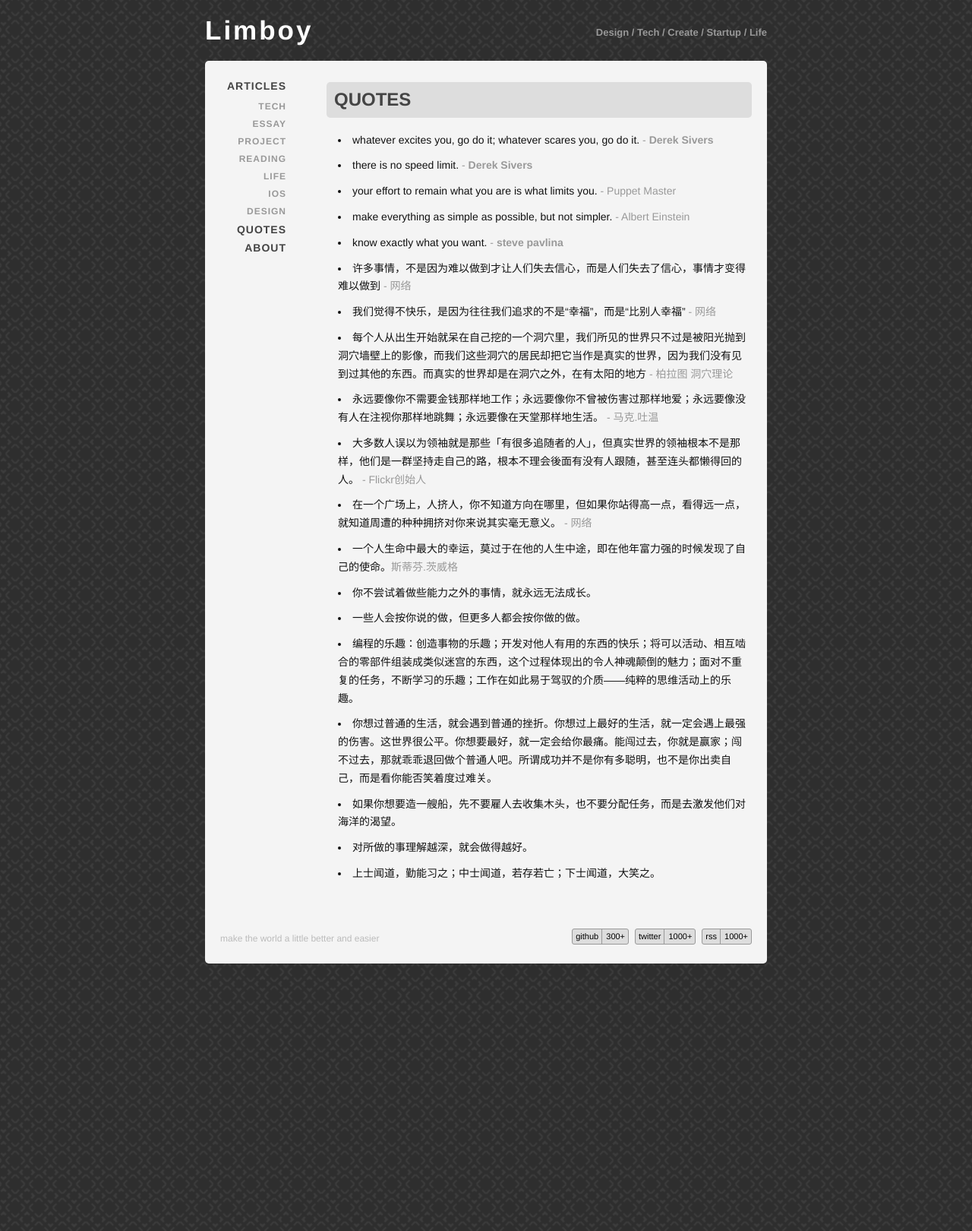
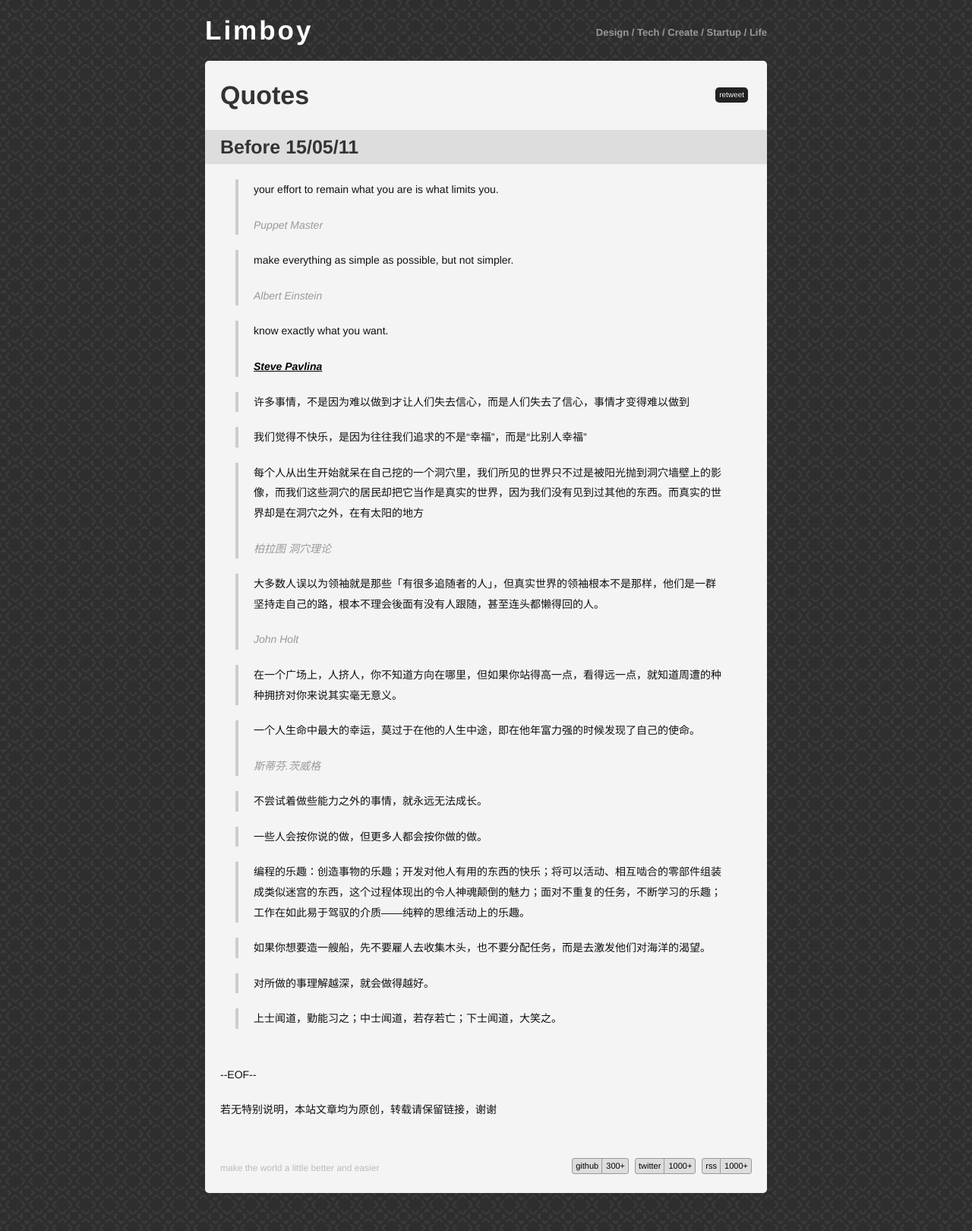
Before and after one commit to limboy/lzyy.github.com, a Jekyll site: the page built from quotes.md, in a window 1280 px wide. Shown: the whole page at 76% size. Built offline with Jekyll 4.4.1, drawn with Linux system fonts in a browser that asks for light colours; Markdown is read by kramdown in place of the engine named in the settings; comment, search, counter and statistics services are not loaded.

Commit message:
reformat quotes

```diff
--- a/css/style.css
+++ b/css/style.css
@@ -291,12 +291,17 @@
 	text-shadow:0 1px 0 #DDDAAA;
 	width:740px;
 }
+cite {
+	font-style: italic;
+    color: #999999;
+}
 em {
 	font-style:italic;
 }
 blockquote {
-	font-style:italic;
-	margin: 30px;
+	margin: 20px;
+    border-left: 4px solid #ccc;
+    padding: 0 20px;
 }
 div#disqus_thread {
 	margin:50px 0 0;
--- a/quotes.html
+++ /dev/null
@@ -1,27 +0,0 @@
----
-layout: default
----
-
-<h1>QUOTES</h1>
-
-<ul class="index">
-<li>whatever excites you, go do it; whatever scares you, go do it.<span style="color:#999"> - <a style="color:#999" href="http://sivers.org/scares-excites-do-it">Derek Sivers</a></span></li>
-<li>there is no speed limit.<span style="color:#999"> - <a style="color:#999" href="http://sivers.org/kimo">Derek Sivers</a></span></li>
-<li>your effort to remain what you are is what limits you.<span style="color:#999"> - Puppet Master</span></li>
-<li>make everything as simple as possible, but not simpler.<span style="color:#999"> - Albert Einstein</span></li>
-<li>know exactly what you want.<span style="color:#999"> - <a style="color:#999" href="http://www.stevepavlina.com/articles/do-it-now.htm">steve pavlina</a></span></li>
-<li>许多事情，不是因为难以做到才让人们失去信心，而是人们失去了信心，事情才变得难以做到<span style="color:#999"> - 网络</span></li>
-<li>我们觉得不快乐，是因为往往我们追求的不是“幸福”，而是“比别人幸福”<span style="color:#999"> - 网络</span></li>
-<li>每个人从出生开始就呆在自己挖的一个洞穴里，我们所见的世界只不过是被阳光抛到洞穴墙壁上的影像，而我们这些洞穴的居民却把它当作是真实的世界，因为我们没有见到过其他的东西。而真实的世界却是在洞穴之外，在有太阳的地方<span style="color:#999"> - 柏拉图 洞穴理论</span></li>
-<li>永远要像你不需要金钱那样地工作；永远要像你不曾被伤害过那样地爱；永远要像没有人在注视你那样地跳舞；永远要像在天堂那样地生活。<span style="color:#999"> - 马克.吐温</span></li>
-<li>大多数人误以为领袖就是那些「有很多追随者的人」，但真实世界的领袖根本不是那样，他们是一群坚持走自己的路，根本不理会後面有没有人跟随，甚至连头都懒得回的人。<span style="color:#999"> - Flickr创始人</span> </li>
-<li>在一个广场上，人挤人，你不知道方向在哪里，但如果你站得高一点，看得远一点，就知道周遭的种种拥挤对你来说其实毫无意义。<span style="color:#999"> - 网络</span></li>
-<li>一个人生命中最大的幸运，莫过于在他的人生中途，即在他年富力强的时候发现了自己的使命。<span style="color:#999">斯蒂芬.茨威格</span></li>
-<li>你不尝试着做些能力之外的事情，就永远无法成长。</li>
-<li>一些人会按你说的做，但更多人都会按你做的做。</li>
-<li>编程的乐趣：创造事物的乐趣；开发对他人有用的东西的快乐；将可以活动、相互啮合的零部件组装成类似迷宫的东西，这个过程体现出的令人神魂颠倒的魅力；面对不重复的任务，不断学习的乐趣；工作在如此易于驾驭的介质——纯粹的思维活动上的乐趣。</li>
-<li>你想过普通的生活，就会遇到普通的挫折。你想过上最好的生活，就一定会遇上最强的伤害。这世界很公平。你想要最好，就一定会给你最痛。能闯过去，你就是赢家；闯不过去，那就乖乖退回做个普通人吧。所谓成功并不是你有多聪明，也不是你出卖自己，而是看你能否笑着度过难关。</li>
-<li>如果你想要造一艘船，先不要雇人去收集木头，也不要分配任务，而是去激发他们对海洋的渴望。</li>
-<li>对所做的事理解越深，就会做得越好。</li>
-<li>上士闻道，勤能习之；中士闻道，若存若亡；下士闻道，大笑之。</li>
-</ul>
--- /dev/null
+++ b/quotes.md
@@ -0,0 +1,77 @@
+---
+layout: post
+title: Quotes
+---
+
+
+### Before 15/05/11
+
+> your effort to remain what you are is what limits you.
+>
+> <cite>Puppet Master</cite>
+
+[]()
+
+> make everything as simple as possible, but not simpler.
+>
+> <cite>Albert Einstein</cite>
+
+[]()
+
+> know exactly what you want.
+>
+> <cite>[Steve Pavlina](http://www.stevepavlina.com/articles/do-it-now.htm)</cite>
+
+[]()
+
+> 许多事情，不是因为难以做到才让人们失去信心，而是人们失去了信心，事情才变得难以做到
+
+[]()
+
+> 我们觉得不快乐，是因为往往我们追求的不是“幸福”，而是“比别人幸福”
+
+[]()
+
+> 每个人从出生开始就呆在自己挖的一个洞穴里，我们所见的世界只不过是被阳光抛到洞穴墙壁上的影像，而我们这些洞穴的居民却把它当作是真实的世界，因为我们没有见到过其他的东西。而真实的世界却是在洞穴之外，在有太阳的地方
+>
+> <cite>柏拉图 洞穴理论</cite>
+
+[]()
+
+> 大多数人误以为领袖就是那些「有很多追随者的人」，但真实世界的领袖根本不是那样，他们是一群坚持走自己的路，根本不理会後面有没有人跟随，甚至连头都懒得回的人。
+>
+> <cite>John Holt</cite>
+
+[]()
+
+> 在一个广场上，人挤人，你不知道方向在哪里，但如果你站得高一点，看得远一点，就知道周遭的种种拥挤对你来说其实毫无意义。
+
+[]()
+
+> 一个人生命中最大的幸运，莫过于在他的人生中途，即在他年富力强的时候发现了自己的使命。
+>
+> <cite>斯蒂芬.茨威格</cite>
+
+[]()
+
+> 不尝试着做些能力之外的事情，就永远无法成长。
+
+[]()
+
+> 一些人会按你说的做，但更多人都会按你做的做。
+
+[]()
+
+> 编程的乐趣：创造事物的乐趣；开发对他人有用的东西的快乐；将可以活动、相互啮合的零部件组装成类似迷宫的东西，这个过程体现出的令人神魂颠倒的魅力；面对不重复的任务，不断学习的乐趣；工作在如此易于驾驭的介质——纯粹的思维活动上的乐趣。
+
+[]()
+
+> 如果你想要造一艘船，先不要雇人去收集木头，也不要分配任务，而是去激发他们对海洋的渴望。
+
+[]()
+
+> 对所做的事理解越深，就会做得越好。
+
+[]()
+
+> 上士闻道，勤能习之；中士闻道，若存若亡；下士闻道，大笑之。
```
